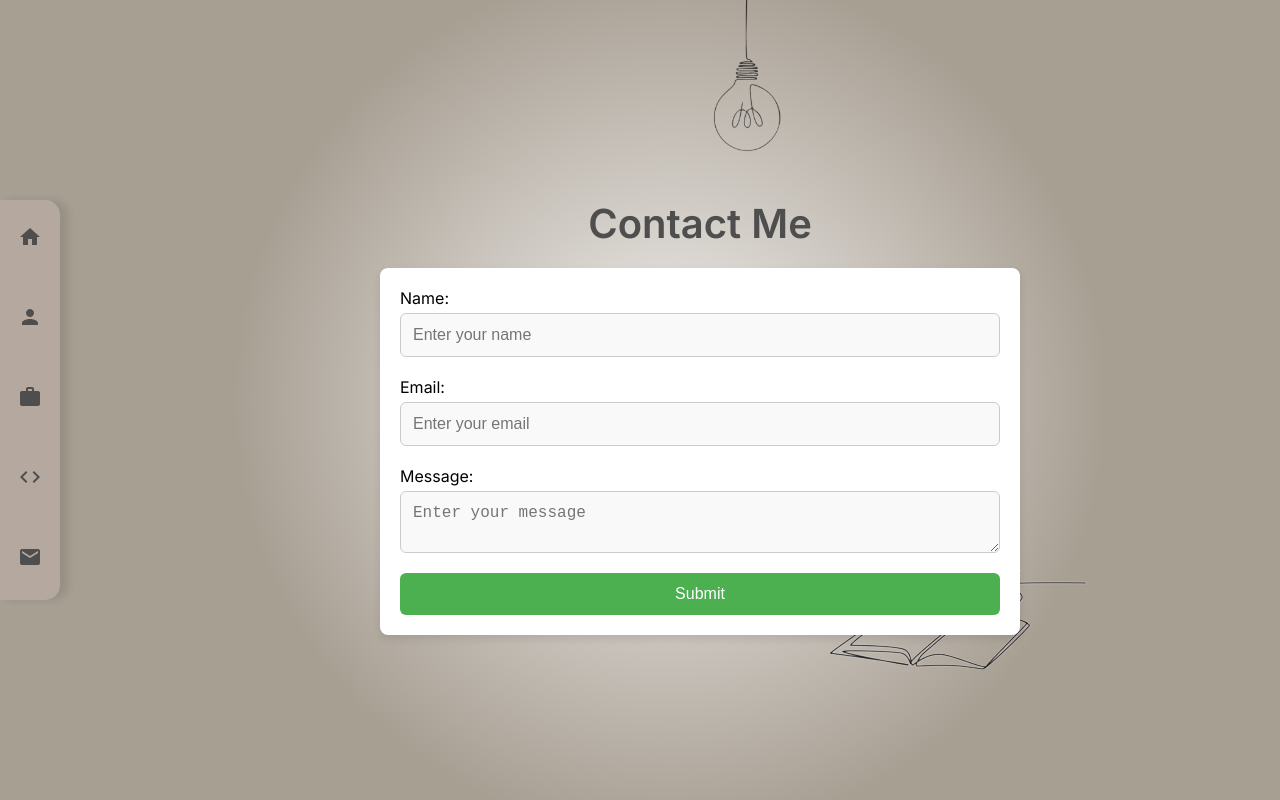
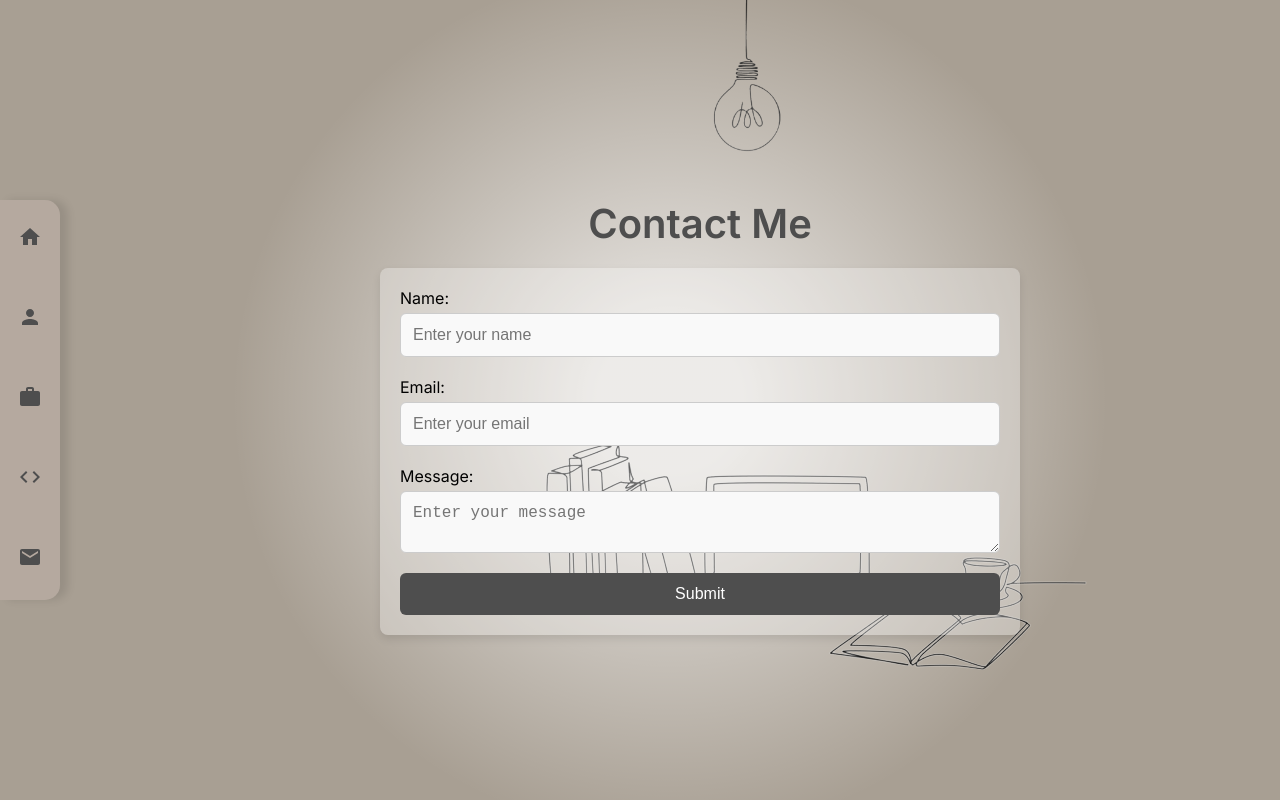
Before and after one commit to gracelo0717/gracelo0717.github.io, a React app: page /contact in a window 1280 px wide. Shown: the top 800 px of the page. Built offline with nearby package versions, Linux system fonts and the light colour scheme.

Commit message:
update bg and btn color for form

```diff
--- a/src/styles.css
+++ b/src/styles.css
@@ -265,7 +265,7 @@ p {
   justify-content: center;
   width: 100%;
   max-width: 600px;
-  background-color: #fff;
+  background-color: rgba(255, 255, 255, 0.3);
   padding: 20px;
   border-radius: 8px;
   box-shadow: 0 4px 8px rgba(0, 0, 0, 0.1);
@@ -289,7 +289,7 @@ textarea {
 }
 
 button {
-  background-color: #4caf50;
+  background-color: #4e4e4e;
   color: white;
   border: none;
   padding: 12px;
```
